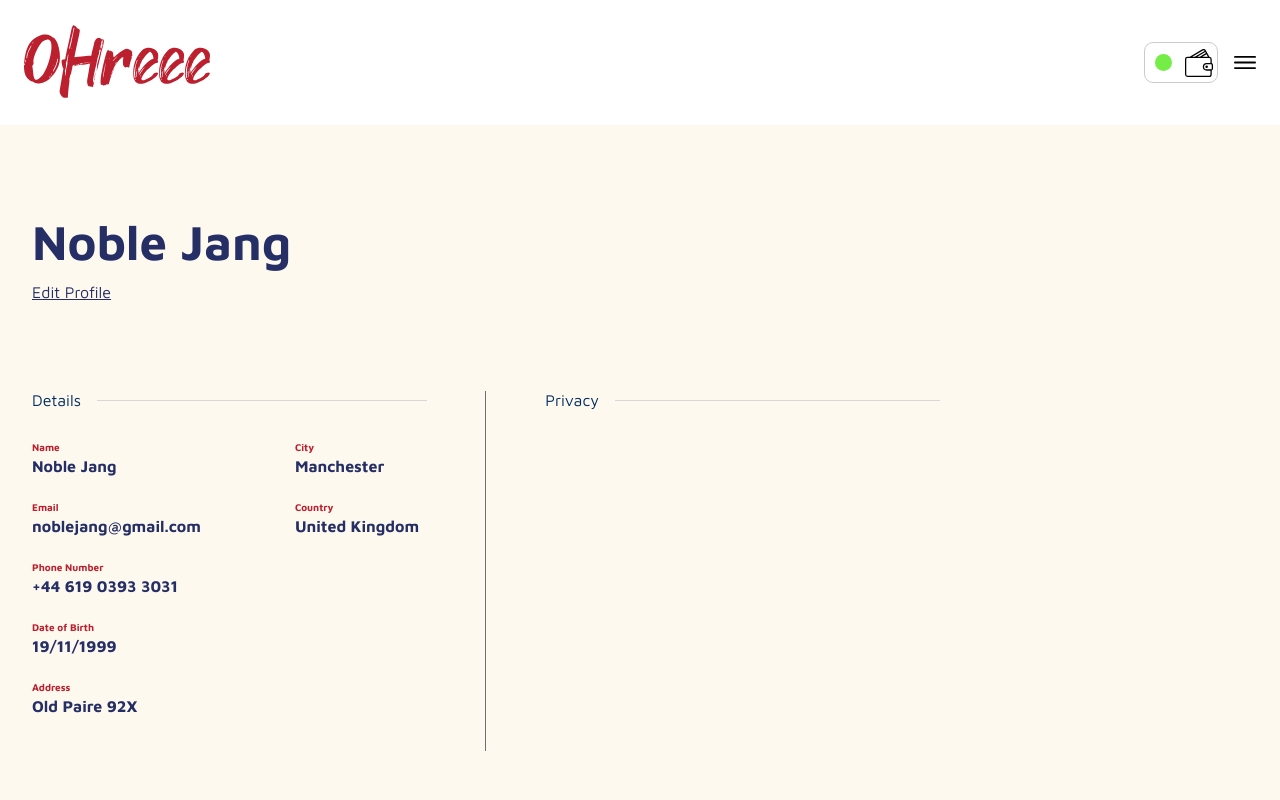
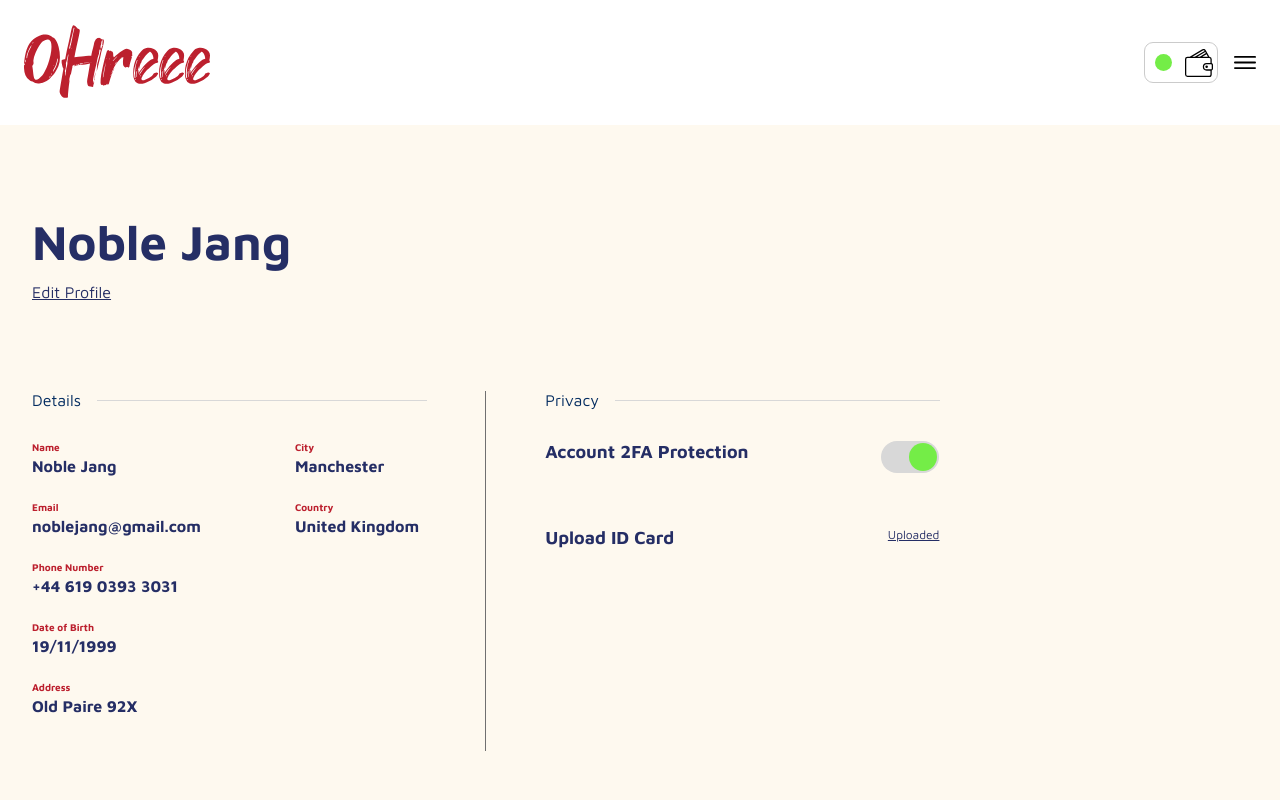
Before and after one commit to ohreee/pool-frontend, a Vue app: page /settings in a window 1280 px wide. Shown: the top 800 px of the page. Built offline with nearby package versions, Linux system fonts and the light colour scheme.

Commit message:
added toggle button

```diff
--- /dev/null
+++ b/src/components/common/OhrToggle.vue
@@ -0,0 +1,89 @@
+<template>
+  <div>
+    <label class="switch">
+      <input type="checkbox" :checked="dataChecked" />
+      <span class="slider round"></span>
+    </label>
+  </div>
+</template>
+
+<script>
+export default {
+    props: {
+        checked: [Boolean]
+    },
+    data(){
+        return{
+            dataChecked: this.checked
+        }
+    },
+
+    methods: {
+        toggleSwitch(){
+            this.dataChecked = !this.dataChecked
+        }
+    }
+};
+</script>
+
+<style scoped>
+.switch {
+  position: relative;
+  display: inline-block;
+  width: 58px;
+  height: 32px;
+}
+
+.switch input {
+  opacity: 0;
+  width: 0;
+  height: 0;
+}
+
+.slider {
+  position: absolute;
+  cursor: pointer;
+  top: 0;
+  left: 0;
+  right: 0;
+  bottom: 0;
+  background-color: #D8D8D8;
+  -webkit-transition: 0.4s;
+  transition: 0.4s;
+}
+
+.slider:before {
+  position: absolute;
+  content: "";
+  height: 28px;
+  width: 28px;
+  left: 2px;
+  bottom: 2px;
+  background-color: #74ED47;
+  -webkit-transition: 0.4s;
+  transition: 0.4s;
+}
+
+input:checked + .slider {
+  background-color: #D8D8D8;
+}
+
+input:focus + .slider {
+  box-shadow: 0 0 1px #74ED47;
+}
+
+input:checked + .slider:before {
+  -webkit-transform: translateX(26px);
+  -ms-transform: translateX(26px);
+  transform: translateX(26px);
+}
+
+/* Rounded sliders */
+.slider.round {
+  border-radius: 34px;
+}
+
+.slider.round:before {
+  border-radius: 50%;
+}
+</style>
--- a/src/views/Profile.vue
+++ b/src/views/Profile.vue
@@ -62,6 +62,22 @@
             <p>Privacy</p>
             <div></div>
           </div>
+          <div class="ohr-row ohr-no-gutter">
+              <div class="ohr-col-12 ohr-no-gutter">
+                <div class="ohr-privacy-element">
+                  <h5>Account 2FA Protection</h5>
+                  <div>
+                      <ohr-toggle :checked="true"/>
+                  </div>
+                </div>
+                <div class="ohr-privacy-element">
+                  <h5>Upload ID Card</h5>
+                  <div>
+                      <p><u>Uploaded</u></p>
+                  </div>
+                </div>
+              </div>
+            </div>
         </div>
       </div>
     </div>
@@ -69,7 +85,9 @@
 </template>
 
 <script>
-export default {};
+import OhrToggle from '../components/common/OhrToggle.vue';
+export default {
+  components: { OhrToggle },};
 </script>
 
 <style lang="sass" scoped>
@@ -119,7 +137,18 @@ export default {};
         font-size: 16px
         font-weight: bold
         margin-top: 4px
-
+.ohr-privacy-element
+    margin-bottom: 54px
+    display: flex
+    justify-content: space-between
+    h5
+        color: #252E65
+        font-size: 18px
+        font-weight: bold
+    div
+        p
+            color: #252E65
+            font-size: 12px
 @media only screen and (max-width: 992px)
     .ohr-profile-divider-container
         display: none
```
